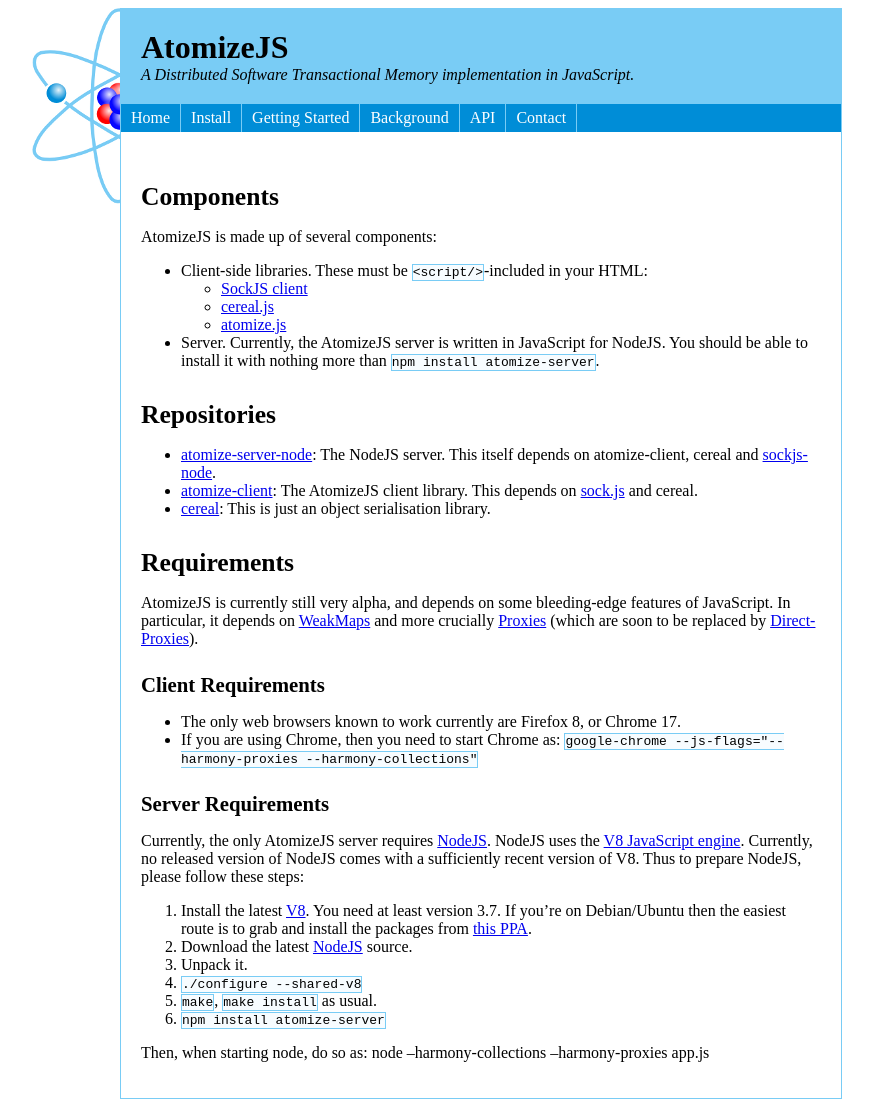
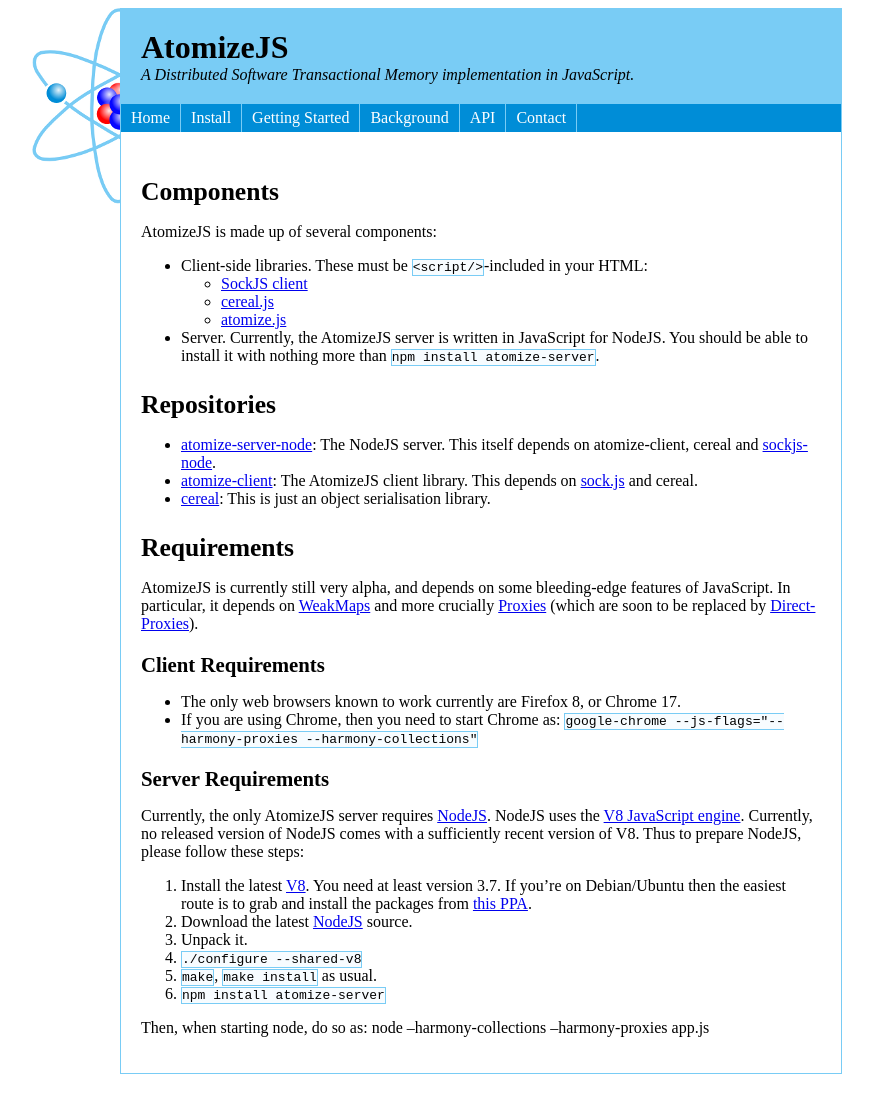
Before and after one commit to atomizejs/atomizejs.github.com, a Jekyll site: the page built from install.markdown, in a window 1280 px wide. Shown: the whole page, without its empty margins (204-1077 px from the left). Built offline with Jekyll 4.4.1, drawn with Linux system fonts in a browser that asks for light colours; Markdown is read by kramdown in place of the engine named in the settings; after the commit the page ends 1074 px from its top, so only the background shows below that.

```diff
--- a/stylesheets/site.css
+++ b/stylesheets/site.css
@@ -79,14 +79,14 @@
 {
         color: #000000;
         font-size: 160%;
-        margin: 30px 0 0 0;
+        margin: 25px 0 0 0;
 }
 
 #content h2
 {
         color: #000000;
         font-size: 130%;
-        margin: 25px 0 0 0;
+        margin: 20px 0 0 0;
 }
 
 #content h3
```
